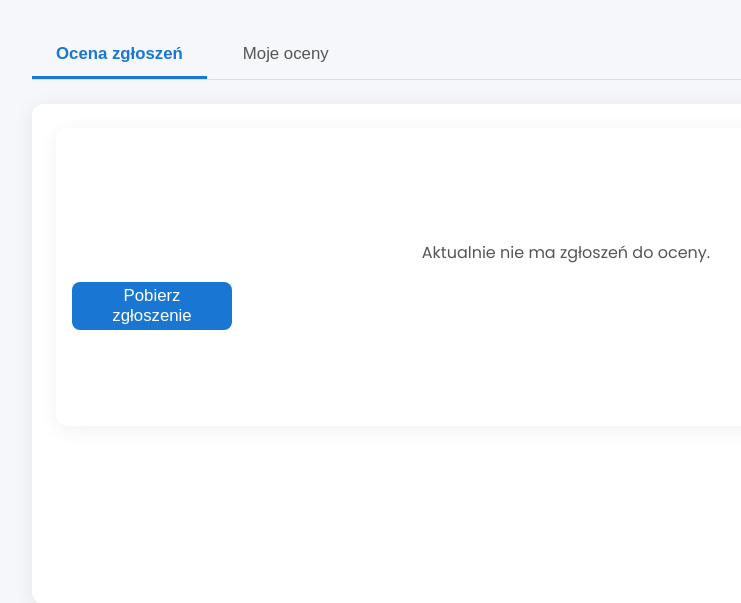
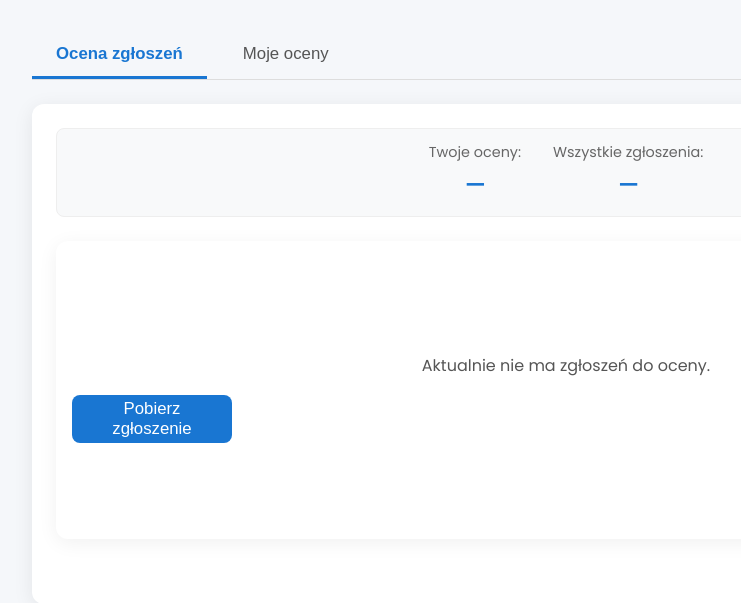
Before and after one commit to 8bocian/vox_legatus, a Python web app: template vox_legatus/app/templates/recrutation.html in a window 1280 px wide. Shown: the part 89-692 px from the top of the page, without its empty margins (74-815 px from the left). Run offline with Jinja, Linux system fonts and the light colour scheme; the template is opened without the code that fills it, so the values that code supplies are empty; some libraries are stand-ins or nearby versions.

Commit message:
show grading statistics for grader

```diff
--- a/vox_legatus/app/static/css/recrutation.css
+++ b/vox_legatus/app/static/css/recrutation.css
@@ -400,3 +400,32 @@ body {
 .submission-row.clickable td {
   pointer-events: auto; /* ważne – komórki muszą przekazywać kliknięcie do wiersza */
 }
+
+.grader-stats {
+  display: flex;
+  gap: 32px;
+  justify-content: center;
+  margin-bottom: 1.5rem;
+  padding: 12px 0;
+  background: #f8f9fa;
+  border-radius: 8px;
+  border: 1px solid #eee;
+}
+
+.stat-item {
+  display: flex;
+  flex-direction: column;
+  align-items: center;
+}
+
+.stat-label {
+  font-size: 0.9em;
+  color: #666;
+  margin-bottom: 4px;
+}
+
+.stat-value {
+  font-size: 1.4em;
+  font-weight: 700;
+  color: #1976d2;
+}
--- a/vox_legatus/app/static/js/recrutation-grader.js
+++ b/vox_legatus/app/static/js/recrutation-grader.js
@@ -114,7 +114,6 @@ function createGradeButtons(containerId = 'gradeButtons') {
 // Ładowanie losowego zgłoszenia do oceny
 // ──────────────────────────────────────────────────────
 async function loadRandomSubmission() {
-  // zawsze chowamy oba na początek
   currentSubmission.classList.add('hidden');
   noSubmission.classList.add('hidden');
   loading.classList.remove('hidden');
@@ -126,14 +125,15 @@ async function loadRandomSubmission() {
   try {
     const data = await get('/api/submissions/random');
 
+    // Aktualizujemy statystyki – nawet jeśli nie ma zgłoszenia do oceny
+    document.getElementById('gradesCount').textContent = data.grades_count ?? '—';
+    document.getElementById('submissionsCount').textContent = data.submissions_count ?? '—';
+
     if (!data || !data.id) {
-      // brak zgłoszenia → pokazujemy komunikat
       noSubmission.classList.remove('hidden');
-      loading.classList.add('hidden');
       return;
     }
 
-    // jest zgłoszenie → wypełniamy dane
     currentSubmissionId = data.id;
 
     document.getElementById('aboutMe').textContent = data.about_me || '—';
@@ -142,13 +142,12 @@ async function loadRandomSubmission() {
 
     currentSubmission.classList.remove('hidden');
   } catch (err) {
-    console.error('Błąd podczas pobierania zgłoszenia:', err);
+    console.error(err);
     noSubmission.classList.remove('hidden');
   } finally {
     loading.classList.add('hidden');
   }
-}
-// ──────────────────────────────────────────────────────
+}// ──────────────────────────────────────────────────────
 // Zapisywanie oceny
 // ──────────────────────────────────────────────────────
 async function saveGrade() {
--- a/vox_legatus/app/templates/recrutation.html
+++ b/vox_legatus/app/templates/recrutation.html
@@ -26,6 +26,16 @@
     <!-- Zakładka: Ocena zgłoszeń (aktywna domyślnie) -->
     <!-- Zakładka 1: Ocena zgłoszeń -->
     <div id="gradingTab" class="tab-content">
+      <div id="graderStats" class="grader-stats">
+        <div class="stat-item">
+          <span class="stat-label">Twoje oceny:</span>
+          <span id="gradesCount" class="stat-value">—</span>
+        </div>
+        <div class="stat-item">
+          <span class="stat-label">Wszystkie zgłoszenia:</span>
+          <span id="submissionsCount" class="stat-value">—</span>
+        </div>
+      </div>
       <div id="currentSubmission" class="submission hidden">
         <div class="submission-content">
           <div class="section">
```
